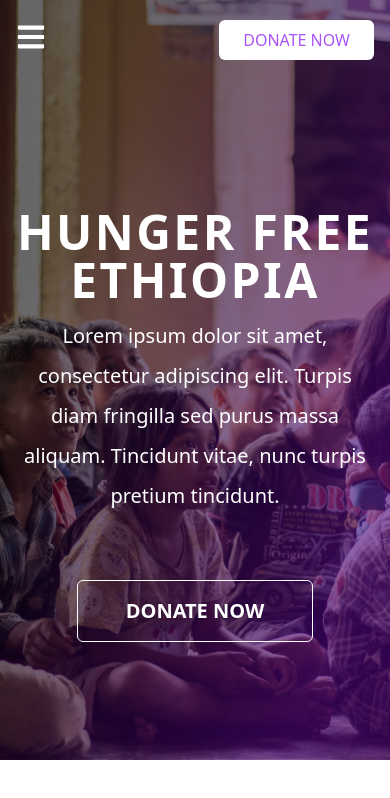
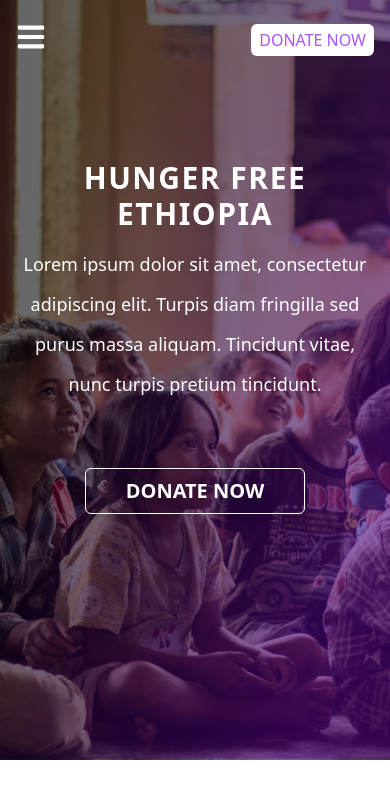
Before and after one commit to abdukasim/muntaha-website, a Next.js app: page / in a window 390 px wide. Shown: the top 798 px of the page. Built offline with nearby package versions, Linux system fonts and the light colour scheme.

Commit message:
imporoved responsivness for smaller breakpoints

```diff
--- a/components/header.js
+++ b/components/header.js
@@ -8,18 +8,18 @@ export default function Header() {
       style={{ height: "90vh" }}
     >
       <Navbar />
-      <div className="flex flex-col mx-4 mt-32 md:my-auto items-center justify-center">
-        <h1 className="text-white text-center font-black text-5xl md:text-8xl tracking-wider mb-3">
+      <div className="flex flex-col mx-4 mt-20 sm:mt-32 md:my-auto items-center justify-center">
+        <h1 className="text-white text-center font-black text-3xl sm:text-5xl md:text-8xl tracking-wider mb-3">
           HUNGER FREE ETHIOPIA
         </h1>
-        <p className="font-light text-xl text-white text-center mb-16 hero-p-small md:hero-p-lg leading-10">
+        <p className="font-light text-lg sm:text-xl text-white text-center mb-16 hero-p-small md:hero-p-lg leading-10">
           Lorem ipsum dolor sit amet, consectetur adipiscing elit. Turpis diam
           fringilla sed purus massa aliquam. Tincidunt vitae, nunc turpis
           pretium tincidunt.
         </p>
         <a
           href=""
-          className="text-white font-bold text-xl md:text-3xl bg-transparent border border-solid border-white rounded-md drop-shadow-lg py-4 md:py-6 px-12 md:px-14 hover:bg-white hover:text-purple-500 transition ease-in-out delay-150 hover:-translate-y-1 hover:scale-110 duration-300 "
+          className="text-white font-bold text-xl md:text-3xl bg-transparent border border-solid border-white rounded-md drop-shadow-lg py-2 sm:py-4 md:py-6 px-10 sm:px-12 md:px-14 hover:bg-white hover:text-purple-500 transition ease-in-out delay-150 hover:-translate-y-1 hover:scale-110 duration-300 "
         >
           DONATE NOW
         </a>
--- a/components/navbar.js
+++ b/components/navbar.js
@@ -12,7 +12,7 @@ export default function Navbar() {
     "Contact",
   ];
   return (
-    <nav className="md:mx-28 md:pt-7">
+    <nav className="xl:mx-28 xl:pt-7">
       {isOpen && (
         <div className="md:hidden fixed py-8 flex flex-col items-center justify-between bg-white z-50 h-screen w-screen">
           <Image
@@ -46,9 +46,9 @@ export default function Navbar() {
       <div className="flex  mx-4 items-center justify-between h-20">
         <div className="">
           <button className="" onClick={() => setIsOpen(!isOpen)}>
-            <FaBars className="text-white text-3xl md:hidden" />
+            <FaBars className="text-white text-3xl lg:hidden" />
           </button>
-          <a href="#" className="hidden md:block">
+          <a href="#" className="hidden lg:block">
             <Image
               width={45}
               height={71}
@@ -65,7 +65,7 @@ export default function Navbar() {
           </a>
         </div>
         <div className="flex items-center">
-          <ul className="hidden md:flex text-white items-center font-medium text-base h-full">
+          <ul className="hidden lg:flex text-white items-center font-medium text-base h-full">
             {navLinks.map((link, index) => (
               <li key={index} className="mr-7">
                 <a href={`#${link}`} className="hover:text-purple-500">
@@ -74,7 +74,7 @@ export default function Navbar() {
               </li>
             ))}
           </ul>
-          <button className="block text-purple-500 bg-white hover:bg-purple-500 hover:text-white rounded-md px-6 py-2 md:px-10 md:py-4 md:ml-3">
+          <button className="block text-purple-500 bg-white hover:bg-purple-500 hover:text-white rounded-md px-2  sm:px-6 py-1 sm:py-2 lg:px-10 lg:py-4 lg:ml-3">
             DONATE NOW
           </button>
         </div>
```
